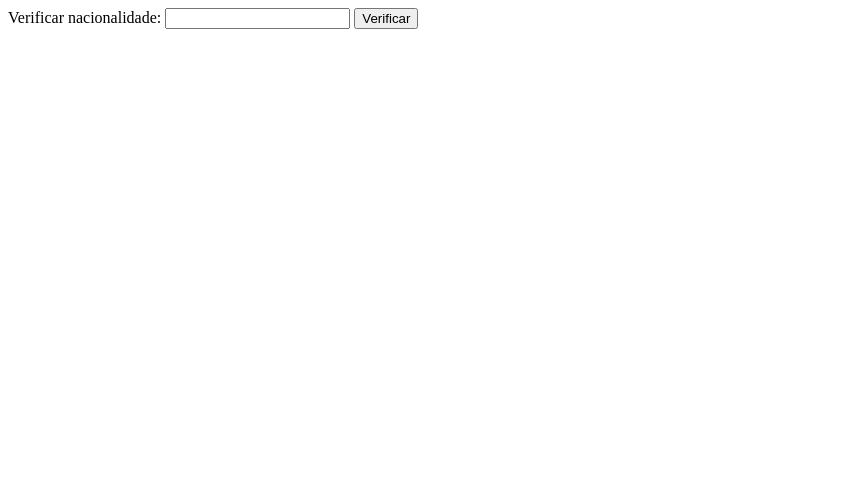
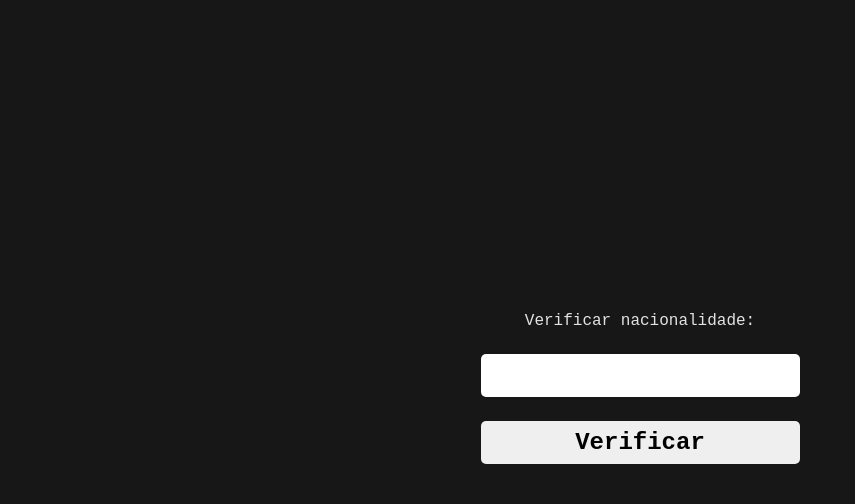
Before and after one commit to SirDnx/front-end-evolution, a plain HTML site: page teste-nacionalidade/index.html in a window 1280 px wide. Shown: the whole page, without its empty margins (0-855 px from the left). Drawn offline with Linux system fonts and the light colour scheme.

Commit message:
exemplo de estudos capturando hora com js, design teste nacionalidade alterado

```diff
--- /dev/null
+++ b/relogio-digital/assets/css/style.css
@@ -0,0 +1,50 @@
+*{
+    padding: 0;
+    margin: 0;
+    text-decoration: none;
+    border: none;
+    outline: 0;
+    color: rgba(255, 255, 255, .6);
+}
+
+@import url('https://fonts.googleapis.com/css2?family=Open+Sans:wght@300;400;700&display=swap');
+
+body{
+    font-family: 'Open Sans', sans-serif;
+    height: 100vh;
+    background-color: #000000e7;
+    display: flex;
+    align-items: center;
+    justify-content: center;
+}
+
+.relogio{
+    display: flex;
+    align-items: center;
+    justify-content: space-around;
+    height: 200px;
+    width: 550px;
+    box-shadow: 0px 8px 10px #00000050;
+    border-radius: 5px;
+}
+
+.relogio div{
+    height: 170px;
+    width: 150px;
+    display: flex;
+    flex-direction: column;
+    justify-content: center;
+    align-items: center;
+    background-color: #000000;
+    border-radius: 7px;
+    box-shadow: 5px 5px 15px #00000070;
+    letter-spacing: .3rem;
+}
+
+.horas, .minutos, .segundos{
+    font-size: 3.75rem;
+}
+
+.relogio span{
+    font-weight: bolder;
+}
--- a/teste-nacionalidade/index.html
+++ b/teste-nacionalidade/index.html
@@ -4,13 +4,16 @@
     <meta charset="UTF-8">
     <meta name="viewport" content="width=device-width, initial-scale=1.0">
     <title>Nacionalidade</title>
+    <link rel="stylesheet" href="style.css">
     <script src="main.js" type="text/javascript" defer></script>
 </head>
 <body>
-    <label for="txtnacionalidade">Verificar nacionalidade: </label>
-    <input type="text" name="txtnacionalidade" id="txt0">
-    <input type="button" value="Verificar" id="entrada">
-    <div id="resulnacio">
+    <div class="container">
+        <label for="txtnacionalidade">Verificar nacionalidade: </label>
+        <input type="text" name="txtnacionalidade" id="txt0" class="entrada">
+        <input type="button" value="Verificar" id="entrada" class="submeter">
+        <div id="resulnacio">
+        </div>
     </div>
 </body>
 </html>
--- /dev/null
+++ b/teste-nacionalidade/style.css
@@ -0,0 +1,47 @@
+*{
+    padding: 0;
+    margin: 0;
+    text-decoration: none;
+    outline: 0;
+    border: 0;
+    color: rgba(255, 255, 255, 0.877);
+    font-family: 'Courier New', Courier, monospace;
+}
+
+body{
+    height: 100vh;
+    width: 100vw;
+    display: flex;
+    align-items: center;
+    justify-content: center;
+    background-color: rgba(0, 0, 0, 0.911);
+}
+
+.container{
+    display: flex;
+    flex-direction: column;
+    height: 200px;
+    justify-content: space-around;
+    text-align: center;
+}
+
+.entrada{
+    text-align: center;
+}
+
+.entrada, .submeter{
+    border-radius: 5px;
+    color: black;
+    font-size: 1.5rem;
+    padding: .5rem;
+}
+
+.submeter{
+    font-weight: bolder;
+    transition: .3s;
+    cursor: pointer;
+}
+
+.submeter:hover{
+    transform: scale(1.1);
+}
```
Also changed, not shown: relogio-digital/assets/js/main.js (added, +26 -0 lines), relogio-digital/index.html (added, +26 -0 lines).
